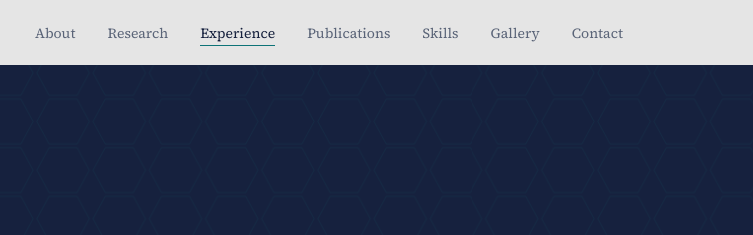
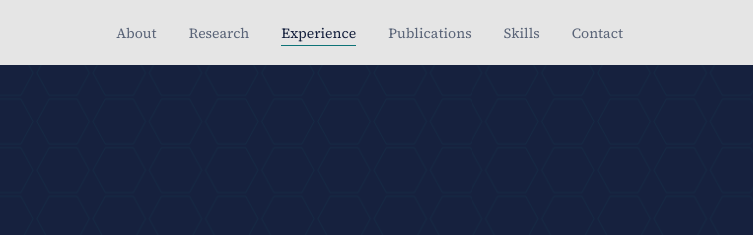
Before and after one commit to SamuelChan314/ceanna, a plain HTML site: page experience.html in a window 1280 px wide. Shown: the top 235 px of the page, 527-1280 px from the left. Drawn offline with nearby package versions, Linux system fonts and the light colour scheme; a web font is replaced by a local one.

Commit message:
Comment out Gallery link in experience.html
Comment out the Gallery link in the navigation menu.

```diff
--- a/experience.html
+++ b/experience.html
@@ -26,7 +26,7 @@
         <li><a href="experience.html" class="active">Experience</a></li>
         <li><a href="publications.html">Publications</a></li>
         <li><a href="skills.html">Skills</a></li>
-        <li><a href="gallery.html">Gallery</a></li>
+        <!--<li><a href="gallery.html">Gallery</a></li>**-->
         <li><a href="contact.html">Contact</a></li>
 
       </ul>
```
